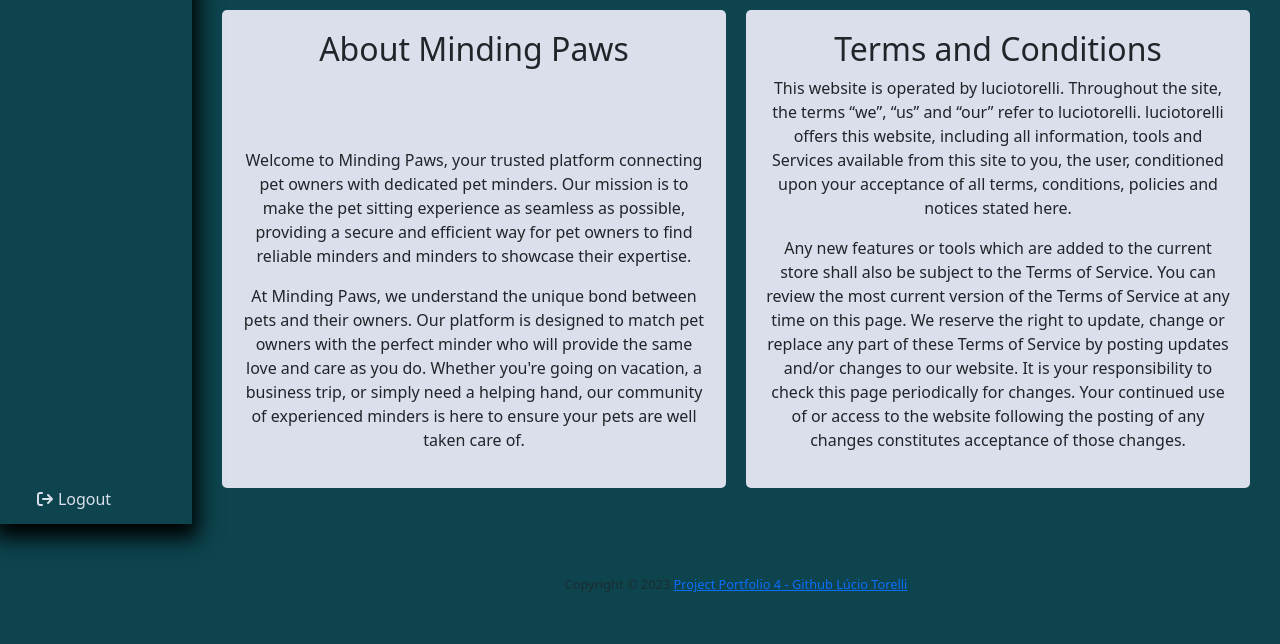
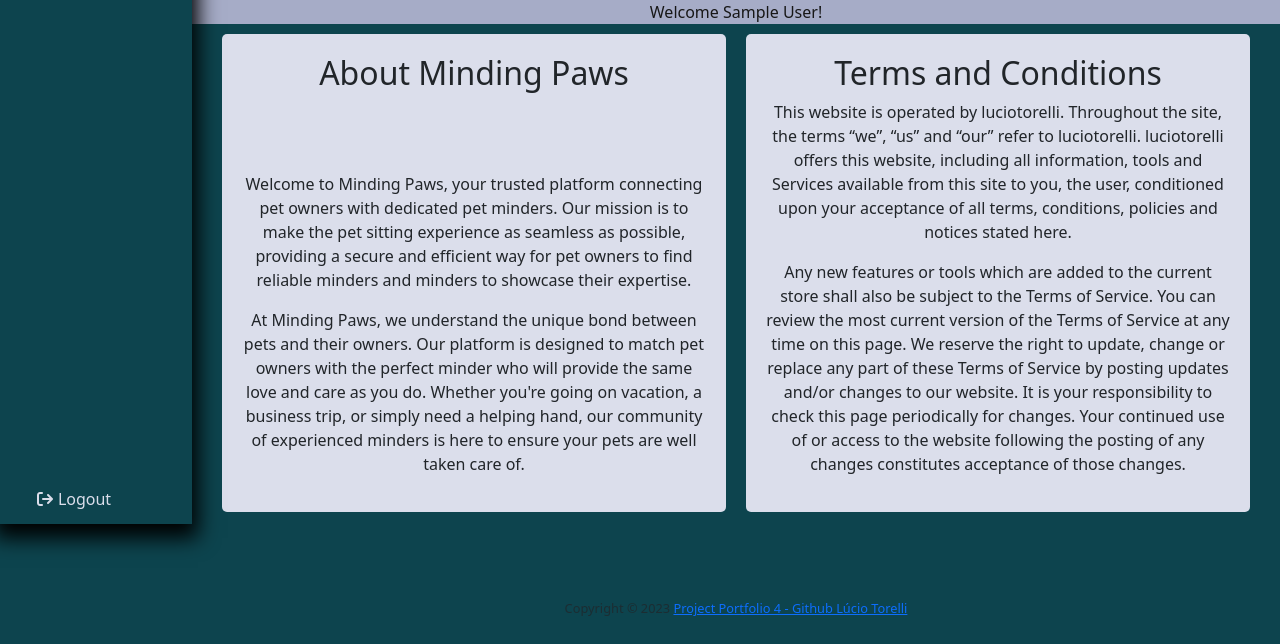
Before and after one commit to luciotorelli/minding-paws, a Django app: page /about-us/ in a window 1280 px wide. Shown: the part 276-920 px from the top of the page. Before the commit the page ends 868 px from the top, so only its background shows below. Run offline with Django 3.2, Linux system fonts and the light colour scheme; the visitor is signed in with stand-in values (Sample User, id 1); some libraries are stand-ins or nearby versions.

Commit message:
Add welcome message to header for logged in users

```diff
--- a/static/css/style.css
+++ b/static/css/style.css
@@ -121,6 +121,13 @@ body {
     background-position: center !important;
     background-repeat: no-repeat !important;
     background-size: cover;
+}
+
+.welcome-message {
+    background-color: #A6ACC7 !important;
+    color: #171717 !important;
+    width: 100%;
+    text-align: center;
 }
 
 /* ------------------------------------- Main */
--- a/templates/base.html
+++ b/templates/base.html
@@ -103,6 +103,10 @@
         <h1>Minding Paws</h1>
         <p>Connecting Pet Owners and Pet Minders.</p>
         <div class="hero-image"></div>
+        {% if user.is_authenticated %}
+          <div class="welcome-message">Welcome {{ user.name }}!</div>
+        {% endif %}
+        </script>
       </section>
     </header>
 
```
